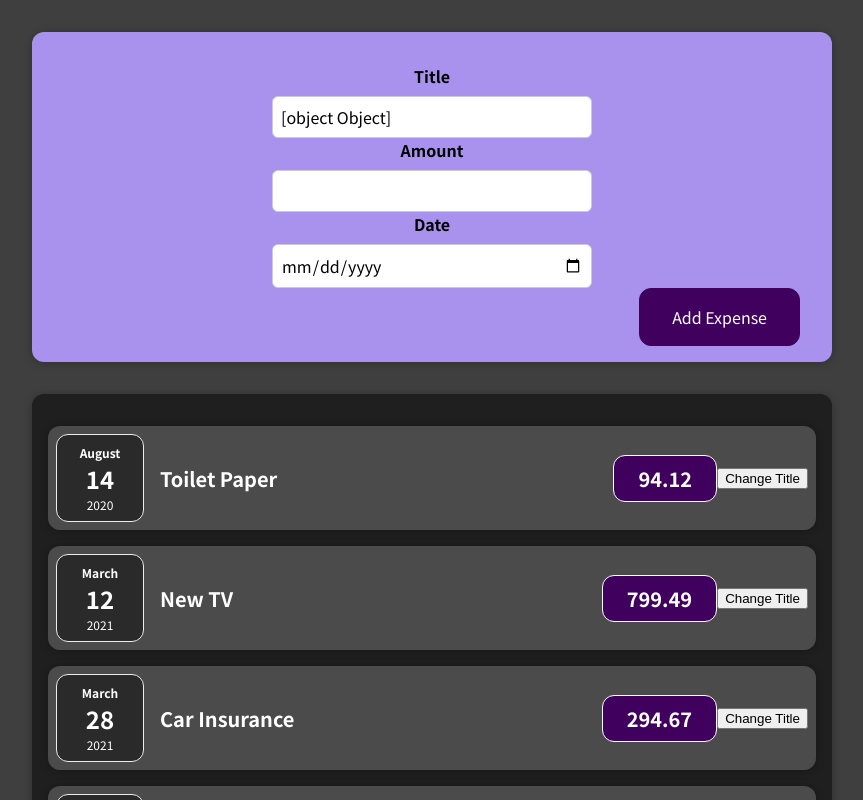
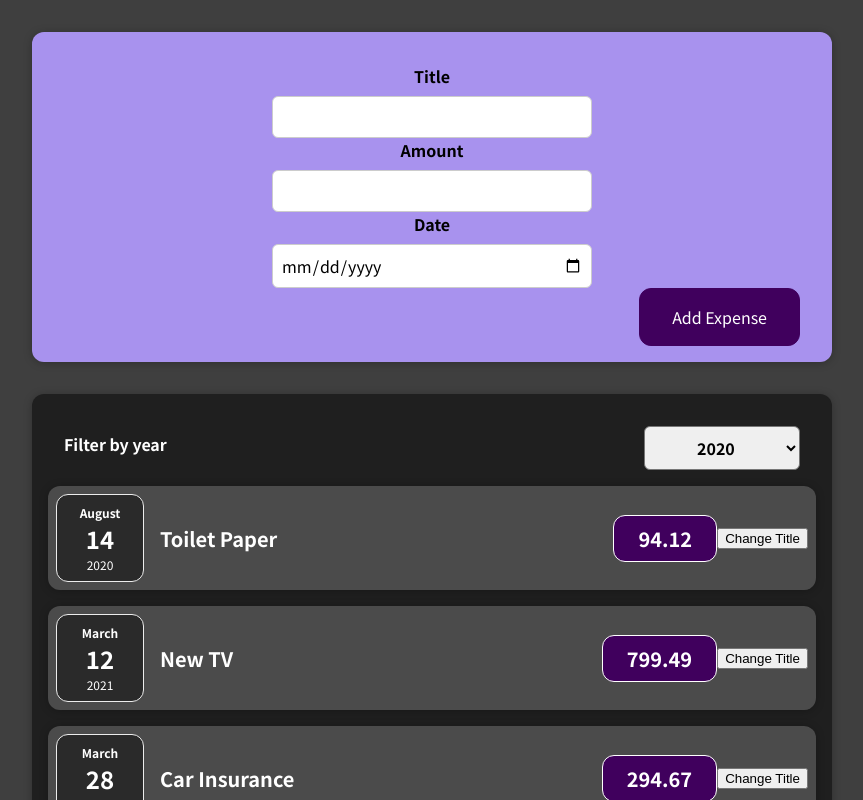
Before and after one commit to NArredondo89/React-Practice-Modules, a React (Create React App) app: page / in a window 1280 px wide. Shown: the top 800 px of the page, without its empty margins (208-1071 px from the left). Built offline with nearby package versions, Linux system fonts and the light colour scheme.

Commit message:
rendering dynamic list with map

```diff
--- a/src/App.js
+++ b/src/App.js
@@ -1,10 +1,12 @@
+import React, {useState} from 'react'
+
 import "./index.css";
 
 import NewExpense from "./components/NewExpense/NewExpense";
 import Expenses from "./components/Expenses/Expense";
 
-function App() {
-  const expenses = [
+
+const DUMMY_EXPENSES = [
   {
     id: "e1",
     title: "Toilet Paper",
@@ -25,10 +27,25 @@
     date: new Date(2021, 5, 12),
   },
 ];
+
+
+function App() {
+
+
+  const [expenses, setExpenses] = useState(DUMMY_EXPENSES);
+
+ const addExpenseHandler = (expense) => {
+
+    setExpenses(prevExpenses => {
+      return [expense, ...prevExpenses]
+    });
+  }
+
+
   return (
     <div className="App">
-      <NewExpense />
-      <Expenses items={expenses} />
+      <NewExpense onAddExpense={addExpenseHandler}/>
+      <Expenses items={expenses}/>
     </div>
   );
 }
--- a/src/components/Expenses/Expense.js
+++ b/src/components/Expenses/Expense.js
@@ -1,37 +1,34 @@
-import React from "react";
+import React, {useState} from "react";
+
 import ExpenseItem from "./ExpenseItem";
 import "./Expenses.css";
 
+import Card from "../UI/Card";
 import "../UI/Card";
-import Card from "../UI/Card";
+
+import ExpensesFilter from './ExpensesFilter'
+
 
 function Expenses(props) {
-  const item = props.items;
+
+  const [selectedYear, setSelectedYear] = useState('2020')
+
+  const updatedFilteredYear = selectedYear => {
+    setSelectedYear(selectedYear, "Expense.js")
+  }
+
 
   return (
-    <Card className="expenses">
-      <ExpenseItem
-        title={item[0].title}
-        amount={item[0].amount}
-        date={item[0].date}
-      />
-      <ExpenseItem
-        title={item[1].title}
-        amount={item[1].amount}
-        date={item[1].date}
-      />
-      <ExpenseItem
-        title={item[2].title}
-        amount={item[2].amount}
-        date={item[2].date}
-      />
-      <ExpenseItem
-        title={item[3].title}
-        amount={item[3].amount}
-        date={item[3].date}
-      />
+    <div>
+      <Card className="expenses">
+        <ExpensesFilter onUpdatedFilteredYear={updatedFilteredYear} selected={selectedYear} />
+        {props.items.map((expense) => (
+          <ExpenseItem title={expense.title} amount={expense.amount} date={expense.date} />
+  ))};
     </Card>
+    </div>
   );
 }
 
+
 export default Expenses;
--- /dev/null
+++ b/src/components/Expenses/ExpensesFilter.css
@@ -0,0 +1,24 @@
+.expenses-filter {
+  color: white;
+  padding: 0 1rem;
+}
+
+.expenses-filter__control {
+  display: flex;
+  width: 100%;
+  align-items: center;
+  justify-content: space-between;
+  margin: 1rem 0;
+}
+
+.expenses-filter label {
+  font-weight: bold;
+  margin-bottom: 0.5rem;
+}
+
+.expenses-filter select {
+  font: inherit;
+  padding: 0.5rem 3rem;
+  font-weight: bold;
+  border-radius: 6px;
+}
--- /dev/null
+++ b/src/components/Expenses/ExpensesFilter.js
@@ -0,0 +1,29 @@
+import React from 'react';
+
+import './ExpensesFilter.css';
+
+const ExpensesFilter = (props) => {
+
+  console.log(props);
+
+  const filterYearHandleChange = (event) => {
+    props.onUpdatedFilteredYear(event.target.value)
+}
+
+
+  return (
+    <div className='expenses-filter'>
+      <div className='expenses-filter__control'>
+        <label>Filter by year</label>
+        <select onChange={filterYearHandleChange} value={props.selected}>
+          <option value='2022'>2022</option>
+          <option value='2021'>2021</option>
+          <option value='2020'>2020</option>
+          <option value='2019'>2019</option>
+        </select>
+      </div>
+    </div>
+  );
+};
+
+export default ExpensesFilter;
--- a/src/components/NewExpense/ExpenseForm.js
+++ b/src/components/NewExpense/ExpenseForm.js
@@ -1,44 +1,63 @@
-import React, { useState } from "react";
-import "./ExpenseForm.css";
+import React, { useState } from 'react'
+import './ExpenseForm.css'
 
-function ExpenseForm() {
-  // const [enteredTitle, setEnteredTitle] = "";
-  // const [enteredAmount, setEnteredAmount] = "";
-  // const [enteredDate, setEnteredDate] = "";
+function ExpenseForm(props) {
+    const [enteredTitle, setEnteredTitle] = useState('')
+    const [enteredAmount, setEnteredAmount] = useState('')
+    const [enteredDate, setEnteredDate] = useState('')
 
-  const [userInput, setUserInput] = useState({
-    enteredTitle: "",
-    enteredAmount: "",
-    enteredDate: "",
-  });
+    // const [userInput, setUserInput] = useState({
+    //   enteredTitle: "",
+    //   enteredAmount: "",
+    //   enteredDate: "",
+    // });
+
+
   const titleChangeHandles = (event) => {
-    // setEnteredTitle(event.target.value);
-    setUserInput({
-      ...userInput,
-      enteredTitle: event.target.value,
-    });
-  };
+      setEnteredTitle(event.target.value)
+
+        // setUserInput((prevState) => {
+        //   return { ...prevState, enteredTitle: event.target.value };
+        // });
+    }
     const amountChangeHandles = (event) => {
-    setEnteredAmount(event.target.value);
-    setUserInput({
-      ...userInput,
-      enteredAmount: event.target.value,
-    });
-  };
+        setEnteredAmount(event.target.value)
+        // setUserInput((prevState) => {
+        //   return { ...prevState, enteredAmount: event.target.value };
+        // });
+    }
     const dateChangeHandles = (event) => {
-    // setEnteredDate(event.target.value);
-    setUserInput({
-      ...userInput,
-      enteredTitle: event.target.value,
-    });
-  };
+        setEnteredDate(event.target.value)
+        // setUserInput((prevState) => {
+        //   return { ...prevState, enteredDate: event.target.value };
+        // });
+    }
+
+    const submitHandler = (event) => {
+        event.preventDefault()
+
+        const expenseData = {
+            title: enteredTitle,
+            amount: enteredAmount,
+            date: new Date(enteredDate),
+      }
+      props.onSaveExpenseData(expenseData)
+
+      setEnteredTitle('')
+      setEnteredAmount('')
+      setEnteredDate('')
+    }
 
     return (
-    <form>
+        <form onSubmit={submitHandler}>
             <div className="new-expense__controls"></div>
             <div className="new-expense__control">
                 <label>Title</label>
-        <input type="text" onChange={titleChangeHandles} value={userInput} />
+                <input
+                    type="text"
+                    value={enteredTitle}
+                    onChange={titleChangeHandles}
+                />
             </div>
             <div className="new-expense__control">
                 <label>Amount</label>
@@ -46,8 +65,8 @@
                     type="number"
                     min="0.01"
                     step="0.01"
+                    value={enteredAmount}
                     onChange={amountChangeHandles}
-          value={userInput}
                 />
             </div>
             <div className="new-expense__control">
@@ -56,15 +75,15 @@
                     type="date"
                     min="2019-01-01"
                     max="2022-12-31"
+                    value={enteredDate}
                     onChange={dateChangeHandles}
-          value={userInput}
                 />
             </div>
             <div className="new-expense__actions">
                 <button type="submit">Add Expense</button>
             </div>
         </form>
-  );
+    )
 }
 
-export default ExpenseForm;
+export default ExpenseForm
--- a/src/components/NewExpense/NewExpense.js
+++ b/src/components/NewExpense/NewExpense.js
@@ -3,10 +3,26 @@
 import ExpenseForm from "./ExpenseForm";
 import "./NewExpense.css";
 
-function NewExpense() {
+function NewExpense(props) {
+  console.log(props);
+
+
+  const saveExpenseDataHandler = (enteredExpenseData) => {
+
+    const expenseData = {
+      ...enteredExpenseData,
+      id: Math.random.toString()
+    }
+    props.onAddExpense(expenseData)
+
+
+    console.log(enteredExpenseData);
+
+  }
+
   return (
     <div className="new-expense">
-      <ExpenseForm />
+      <ExpenseForm onSaveExpenseData={saveExpenseDataHandler} />
     </div>
   );
 }
```
Also changed, not shown: 1 other file (tests, documents, lock files or other folders). Lines whose indentation alone changed are shown as unchanged.
